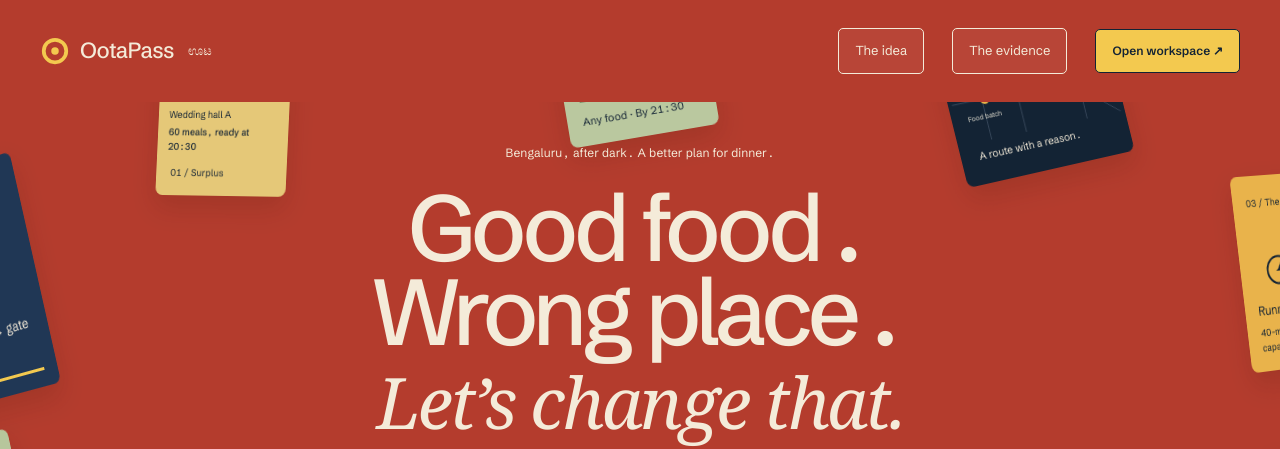
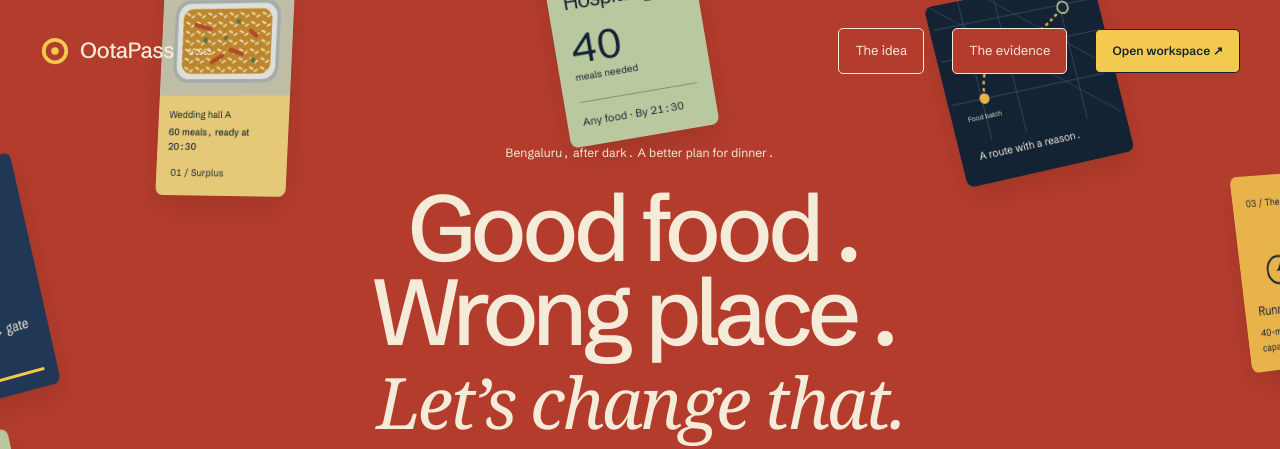
Before and after one commit to RMP2005/ootapass-ui, a Flask app: page / in a window 1280 px wide. Shown: the top 449 px of the page. Run offline with Flask 3, Linux system fonts and the light colour scheme; data comes from the database, SQL or seed files in the repository; data that the repository does not hold is empty.

Commit message:
Remove the hard header edge from the orbiting hero

```diff
--- a/static/css/landing.css
+++ b/static/css/landing.css
@@ -1406,5 +1406,8 @@ html[data-surface="workspace"] .lp { display:none; }
  .lp-orbit-enabled .lp-timing { display:none; }
 }
 
-.lp-nav { background:var(--lp-red); }
+/* Let orbit cards pass through one continuous hero canvas. */
+.lp-nav { background:transparent; }
+.lp-nav nav>a { background:var(--lp-red); }
+.lp-nav nav>a:hover { background:#8C3027; }
 @media(min-width:700px) and (max-height:800px) { .lp-hero-copy { top:18%; } }
```
